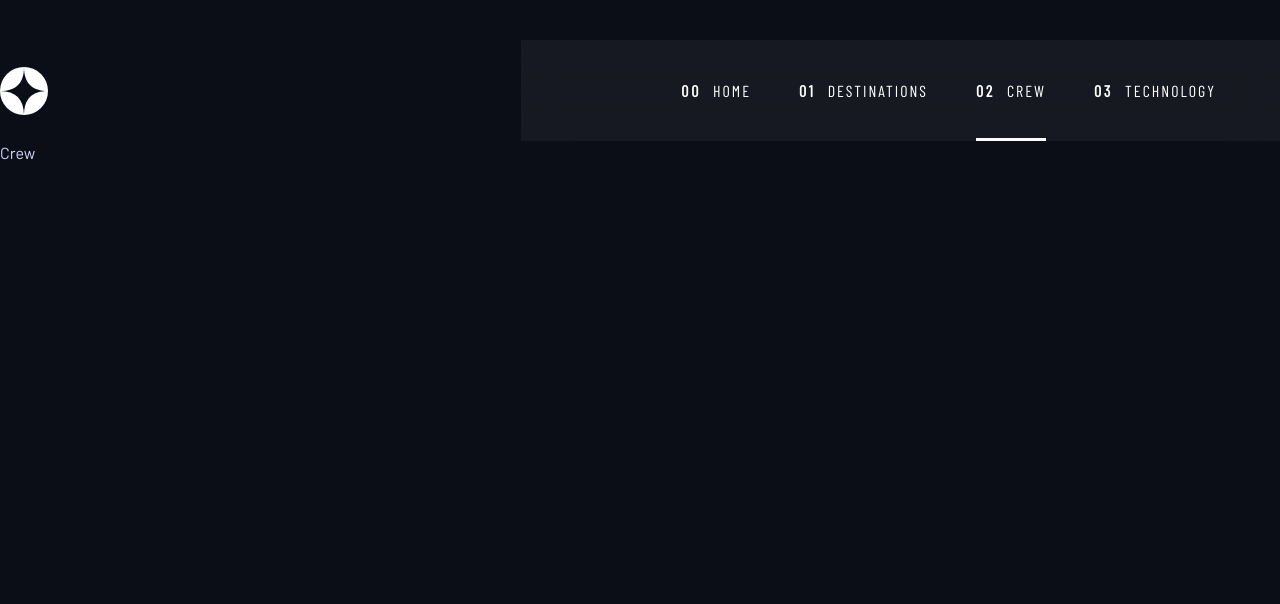
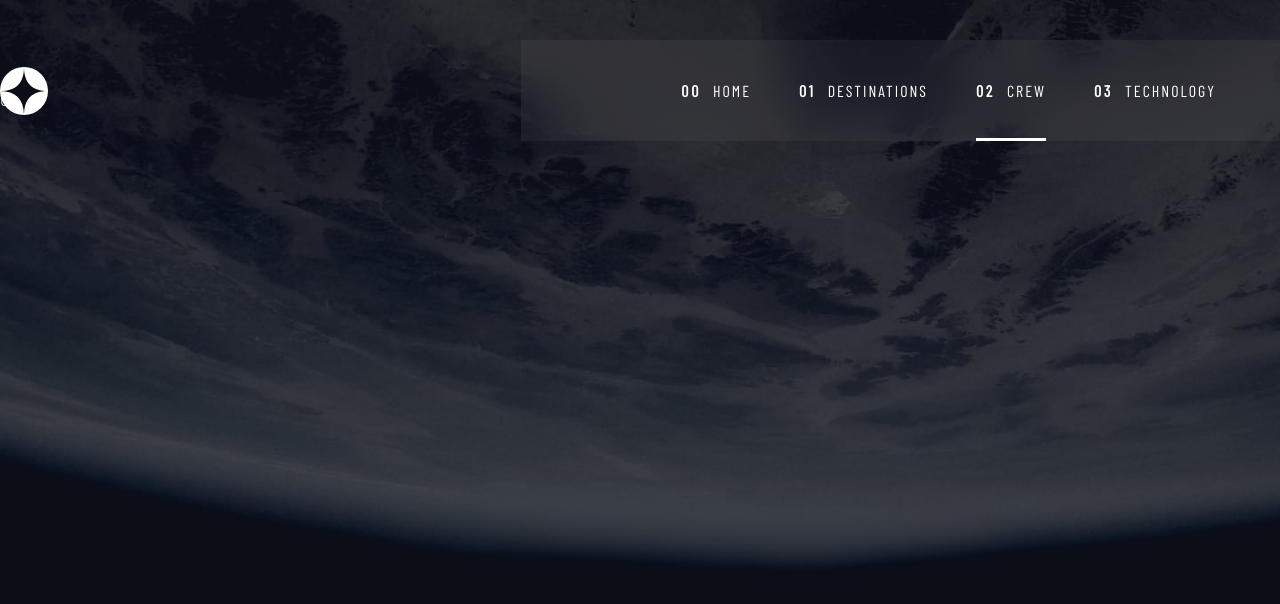
Before and after one commit to konotovsky/space-tourism-website, a React (Vite) app: page /crew in a window 1280 px wide. Shown: the top 604 px of the page. Built offline with nearby package versions, Linux system fonts and the light colour scheme; a web font is replaced by a local one.

Commit message:
Change router and page backgrounds

```diff
--- a/src/App.tsx
+++ b/src/App.tsx
@@ -1,21 +1,55 @@
-import { BrowserRouter, Routes, Route } from "react-router";
+import { createBrowserRouter, RouterProvider } from "react-router";
 import RootLayout from "@/components/layouts/RootLayout";
 import Home from "@/components/pages/Home";
 import Destination from "@/components/pages/Destination";
 import Crew from "@/components/pages/Crew";
 import Technology from "@/components/pages/Technology";
 
+const backgrounds = {
+  home: "bg-[url('./assets/home/background-home-mobile.jpg')] sm:bg-[url('./assets/home/background-home-tablet.jpg')] lg:bg-[url('./assets/home/background-home-desktop.jpg')]",
+  destination:
+    "bg-[url('./assets/destination/background-destination-mobile.jpg')] sm:bg-[url('./assets/destination/background-destination-tablet.jpg')] lg:bg-[url('./assets/destination/background-destination-desktop.jpg')]",
+  crew: "bg-[url('./assets/crew/background-crew-mobile.jpg')] sm:bg-[url('./assets/crew/background-crew-tablet.jpg')] lg:bg-[url('./assets/crew/background-crew-desktop.jpg')]",
+  technology:
+    "bg-[url('./assets/technology/background-technology-mobile.jpg')] sm:bg-[url('./assets/technology/background-technology-tablet.jpg')] lg:bg-[url('./assets/technology/background-technology-desktop.jpg')]",
+};
+
+const router = createBrowserRouter([
+  {
+    element: <RootLayout />,
+    children: [
+      {
+        index: true,
+        element: <Home />,
+        handle: {
+          bg: backgrounds.home,
+        },
+      },
+      {
+        path: "/destinations",
+        element: <Destination />,
+        handle: {
+          bg: backgrounds.destination,
+        },
+      },
+      {
+        path: "/crew",
+        element: <Crew />,
+        handle: {
+          bg: backgrounds.crew,
+        },
+      },
+      {
+        path: "/technology",
+        element: <Technology />,
+        handle: {
+          bg: backgrounds.technology,
+        },
+      },
+    ],
+  },
+]);
+
 export default function App() {
-  return (
-    <BrowserRouter>
-      <Routes>
-        <Route element={<RootLayout />}>
-          <Route index element={<Home />} />
-          <Route path="/destinations" element={<Destination />} />
-          <Route path="/crew" element={<Crew />} />
-          <Route path="/technology" element={<Technology />} />
-        </Route>
-      </Routes>
-    </BrowserRouter>
-  );
+  return <RouterProvider router={router} />;
 }
--- a/src/components/layouts/RootLayout.tsx
+++ b/src/components/layouts/RootLayout.tsx
@@ -1,15 +1,22 @@
-import { Outlet } from "react-router";
+import { Outlet, useMatches } from "react-router";
 import Header from "@/components/ui/Header";
-import Container from "@/components/ui/Container";
+import type { AppRouteObject } from "@/types/ui.types";
 
 export default function RootLayout() {
+  const matches = useMatches() as Array<AppRouteObject>;
+
+  const currentMatch = matches[matches.length - 1];
+  const bgClass = currentMatch?.handle?.bg || "bg-blue-900";
+
   return (
     <>
       <Header />
       <main>
-        <Container>
-          <Outlet />
-        </Container>
+        <div className={`min-h-screen bg-cover bg-bottom ${bgClass}`}>
+          <div className="pt-22">
+            <Outlet />
+          </div>
+        </div>
       </main>
     </>
   );
--- a/src/components/pages/Crew.tsx
+++ b/src/components/pages/Crew.tsx
@@ -1,3 +1,5 @@
+import Container from "@/components/ui/Container";
+
 export default function Crew() {
-  return <div>Crew</div>;
+  return <Container>Crew</Container>;
 }
--- a/src/components/pages/Destination.tsx
+++ b/src/components/pages/Destination.tsx
@@ -1,3 +1,5 @@
+import Container from "@/components/ui/Container";
+
 export default function Destination() {
-  return <div>Destination</div>;
+  return <Container>Destination</Container>;
 }
--- a/src/components/pages/Home.tsx
+++ b/src/components/pages/Home.tsx
@@ -1,3 +1,5 @@
+import Container from "@/components/ui/Container";
+
 export default function Home() {
-  return <div>Home</div>;
+  return <Container>Home</Container>;
 }
--- a/src/components/pages/Technology.tsx
+++ b/src/components/pages/Technology.tsx
@@ -1,3 +1,5 @@
+import Container from "@/components/ui/Container";
+
 export default function Technology() {
-  return <div>Technology</div>;
+  return <Container>Technology</Container>;
 }
--- a/src/components/ui/Header.tsx
+++ b/src/components/ui/Header.tsx
@@ -17,7 +17,7 @@ export default function Header() {
   ];
 
   return (
-    <header>
+    <header className="absolute top-0 left-0 z-10 w-full">
       <Container>
         <div className="flex items-center justify-between pt-6 xl:pt-10">
           <Logo src={logoImage} alt="Star logo" />
--- a/src/types/ui.types.ts
+++ b/src/types/ui.types.ts
@@ -1,3 +1,5 @@
+import type { RouteObject } from "react-router";
+
 export interface LogoProps {
   src: string;
   alt?: string;
@@ -11,3 +13,9 @@ export interface MenuItem {
 export interface MenuProps {
   items: ReadonlyArray<MenuItem>;
 }
+
+export type AppRouteObject = RouteObject & {
+  handle?: {
+    bg?: string;
+  };
+};
```
